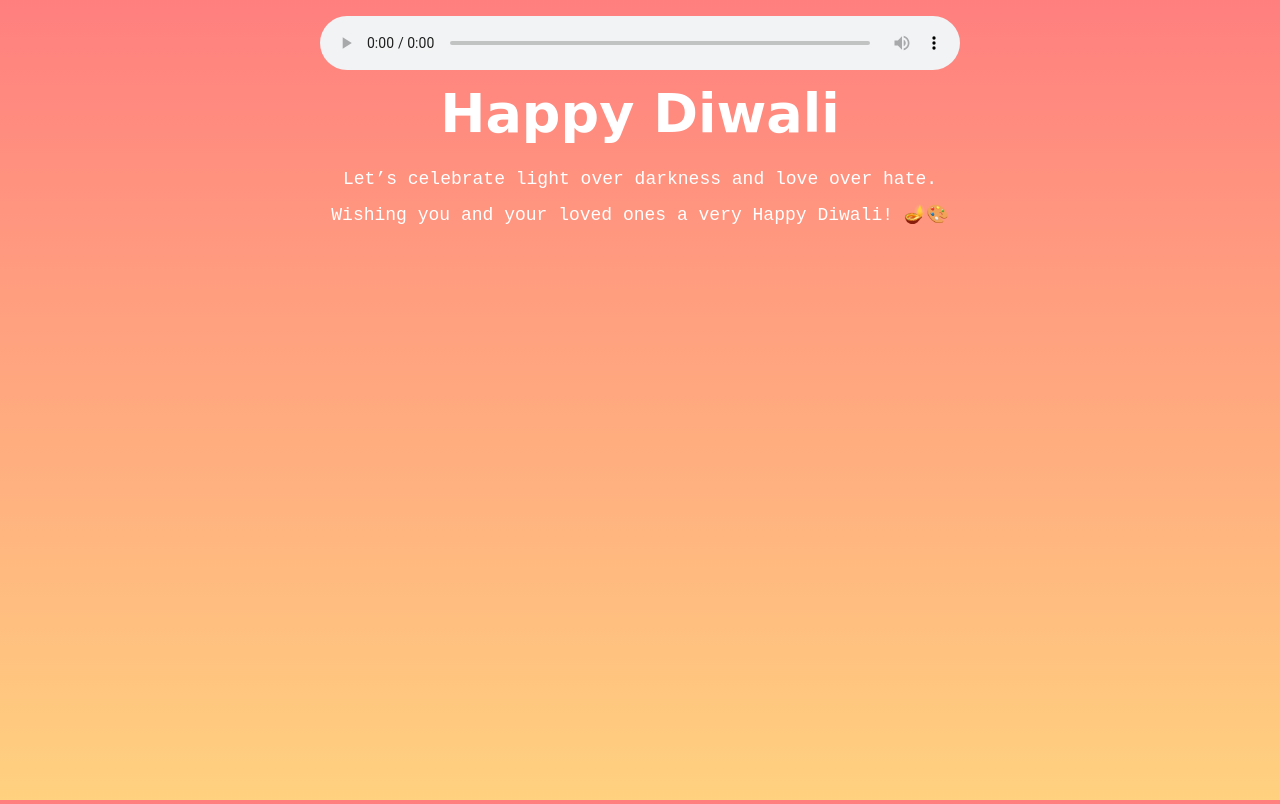
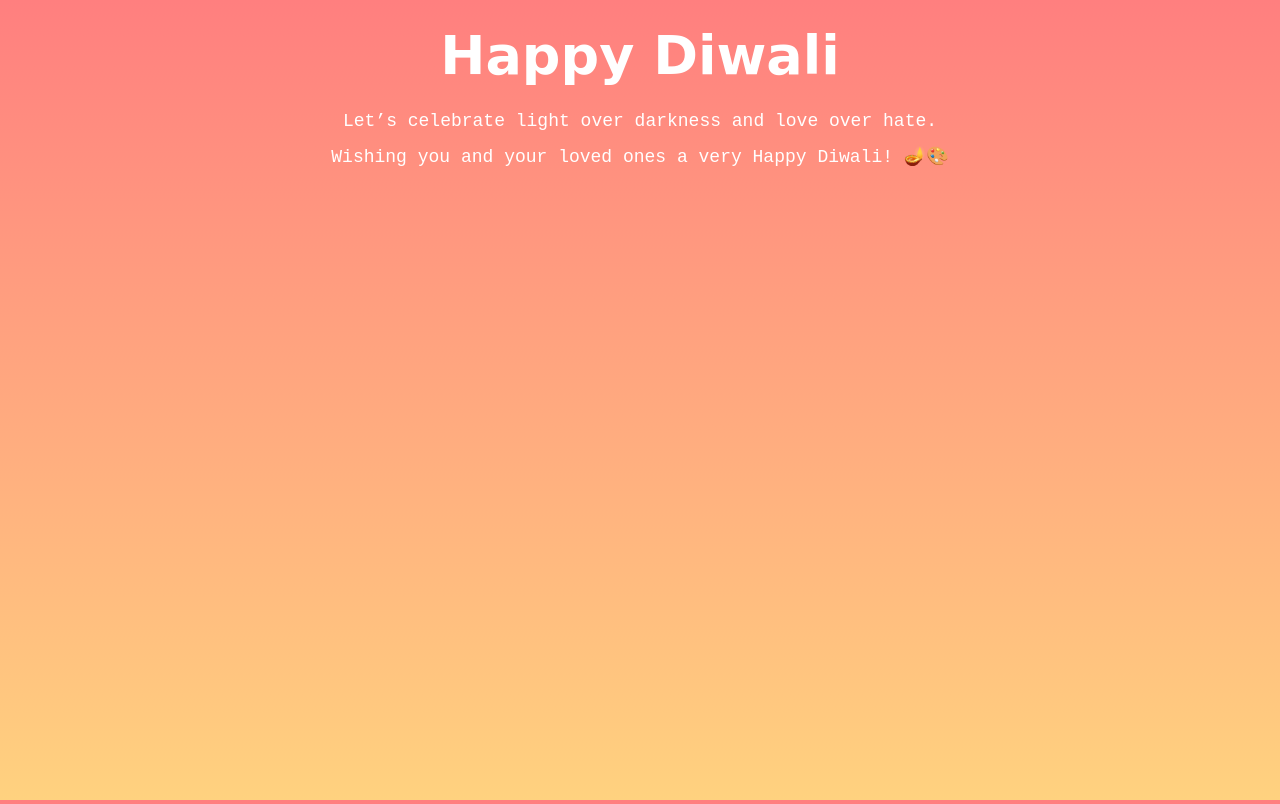
Before and after one commit to nilesh0509/Happy-Diwali, a plain HTML site: page hpydiwali.html in a window 1280 px wide. Drawn offline with Linux system fonts and the light colour scheme.

Commit message:
Happy Diwali

```diff
--- a/hpydiwali.html
+++ b/hpydiwali.html
@@ -12,7 +12,7 @@
 <body>
 
     <div class="text-container">
-        <audio class="transparent" controls autoplay>
+        <audio class="transparent"  autoplay>
             <source src="Music/music.mp3" type="audio/mpeg">
         </audio>
         <h1 class="reveal-title">Happy Diwali</h1>
```
